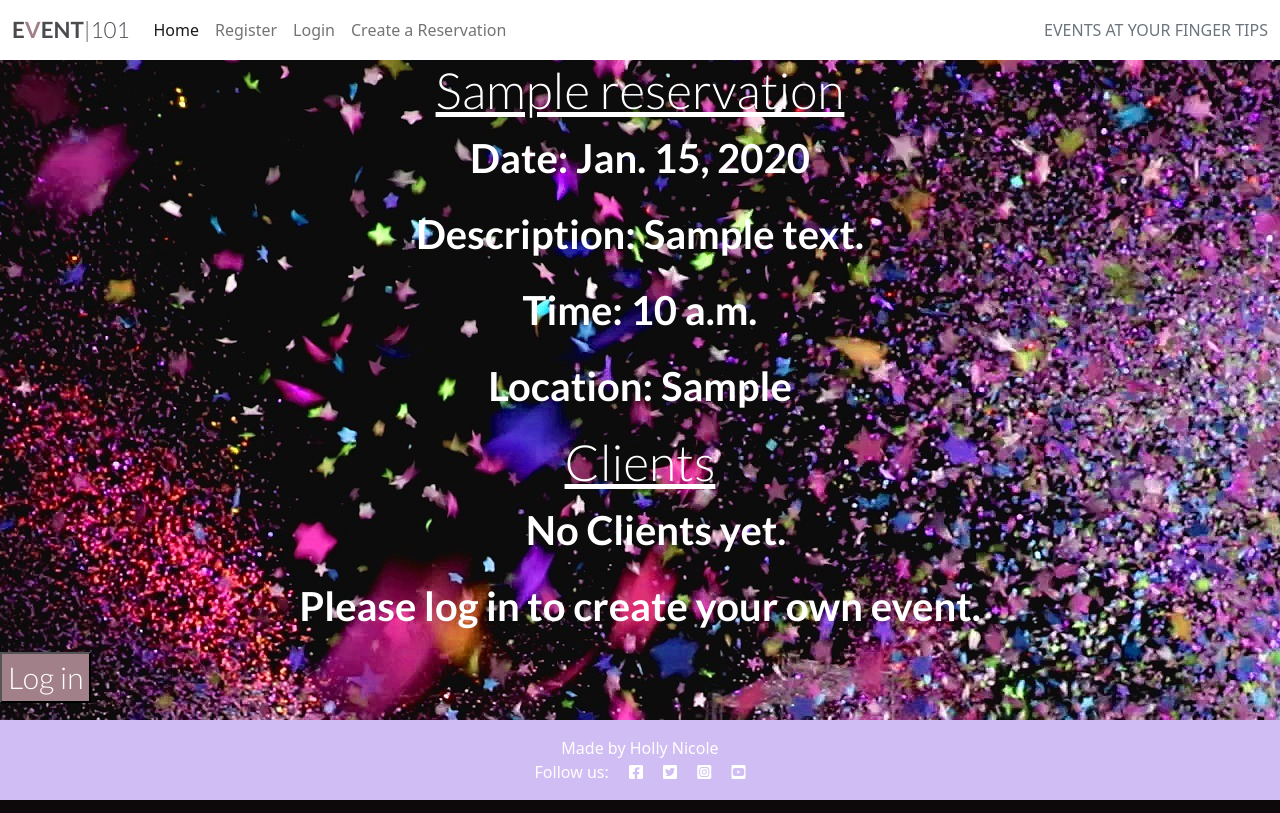
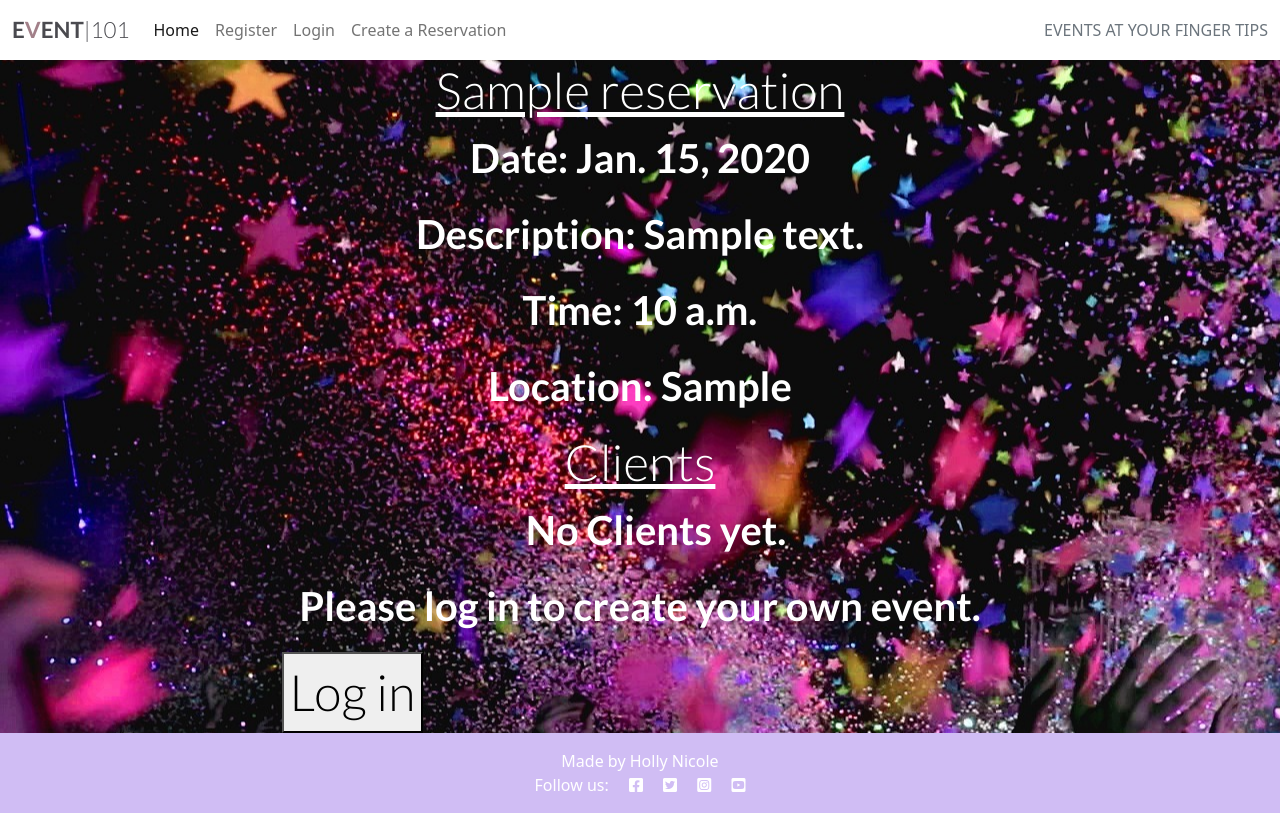
Before and after one commit to hnjw-png/DJANGOBLOG, a Django app: page /reservation/1/ in a window 1280 px wide. Run offline with Django 3.2, Linux system fonts and the light colour scheme; tables that the repository leaves empty hold one stand-in row (values such as "Sample post"); parts of the project's set-up code (start-up, migrations or seed data) failed here and were passed over.

Commit message:
add more css to buttons, background and overall look of site, to create more professonal look.

```diff
--- a/static/css/style.css
+++ b/static/css/style.css
@@ -23,7 +23,7 @@
 }
 
 .main-bg {
-    background: url(/static/media/concert.jpg) 50% 0 no-repeat fixed;
+    background: url(/static/media/concert.jpg) 0 no-repeat fixed;
 }
 
 .card {
@@ -112,7 +112,9 @@
 
 }
 
-.create {
+/*front page reservation list buttons */
+
+.button-create {
 
         font-style: normal;
         font-family: 'Lato', sans-serif;
@@ -120,23 +122,24 @@
         font-weight: 10;
         text-decoration: none;
         text-align: center;
-        margin-left: 22%;
 
+    }
+
+
+ .buttonfunny {
+
+
+        margin-left: auto;
+        margin-right: auto;
 
 
 
     }
 
-.button-create {
 
-    background-color: #a28089;
-    color: #fff;
-    text-align: center;
+/*create create button position*/
 
-}
-
-
- .buttonfunny {
+.create {
 
     font-style: normal;
     font-family: 'Lato', sans-serif;
@@ -144,13 +147,35 @@
     font-weight: 10;
     color: white;
     text-decoration: none;
+    margin-left: auto;
+    margin-right: auto;
 
 
 
 }
 
+/* reservation details three buttons*/
+.button-detail {
+
+    font-style: normal;
+    font-family: 'Lato', sans-serif;
+    font-size: 50px;
+    font-weight: 10;
+    text-decoration: none;
+    text-align: center;
+
+}
 
 
+.buttonf {
+
+    text-align: center;
+    margin-left: 22%;
+
+
+
+
+}
 .reservation {
     font-size: 40px;
     text-align: center;
@@ -214,6 +239,8 @@
     font-size: 50px;
     font-family: 'Lato', sans-serif;
     color: white;
+    font-weight: bold;
+    text-align: center;
 
 }
 
@@ -229,6 +256,33 @@ label {
 form {
 
     text-align: center;
+}
+
+
+/*home image */
+
+.eventpeople {
+
+   display: block;
+   margin-left: auto;
+   margin-right: auto;
+   width: 50%;
+   margin-top: 20px;
+}
+
+/* nav and button hover*/
+
+
+a:hover {
+    background-color: #04AA6D; /* Green */
+    color: white;
+  }
+
+button:hover {
+    background-color: #04AA6D; /* Green */
+    color: white;
+
+
 }
 
 /*media query over 768px */
@@ -254,7 +308,7 @@ form {
     .create {
 
         font-style: normal;
-        font-family: 'Dancing Script', cursive;
+        font-family: 'Lato', sans-serif;
         font-size: 55px;
         font-weight: 10;
         color: #a28089;
@@ -272,7 +326,7 @@ form {
   .register {
 
     font-style: normal;
-    font-family: 'Dancing Script', cursive;
+    font-family: 'Lato', sans-serif;
     font-size: 50px;
     font-weight: 10;
     color: #a28089;
--- a/templates/base.html
+++ b/templates/base.html
@@ -28,7 +28,7 @@
 
     <nav class="navbar navbar-expand-lg navbar-light bg-white">
         <div class="container-fluid">
-            <a class="navbar-brand" href=""><span class="brand">E<span class="red-o">V</span>ENT<span
+            <a class="navbar-brand" href="{% url 'reservation_list' %}"><span class="brand">E<span class="red-o">V</span>ENT<span
                         class="thin">|101</span></span></a>
             <button class="navbar-toggler" type="button" data-bs-toggle="collapse" data-bs-target="#navbarText"
                 aria-controls="navbarText" aria-expanded="false" aria-label="Toggle navigation">
--- a/templates/reservation_detail.html
+++ b/templates/reservation_detail.html
@@ -15,12 +15,12 @@
     </ul>
     {% if user.is_authenticated %}
         {% if user == reservation.organizer %}
-           <a class = 'buttonfunny' href="{% url 'create_reservation' %}"><button class = 'button-create' >Create Reservation</button></a>
-            <a class = 'buttonfunny' href ="{%url 'update_reservation' reservation.id %}"><button class = 'button-create'>Update Reservation</button></a>
-            <a class = 'buttonfunny' href ="{%url 'delete_reservation' reservation.id  %}"><button class = 'button-create'>Delete Reservation</button></a>
+           <a class = 'buttonf' href="{% url 'create_reservation' %}"><button class = 'button-detail' >Create Reservation</button></a>
+            <a class = 'buttonf' href ="{%url 'update_reservation' reservation.id %}"><button class = 'button-detail'>Update Reservation</button></a>
+            <a class = 'buttonf' href ="{%url 'delete_reservation' reservation.id  %}"><button class = 'button-detail'>Delete Reservation</button></a>
         {% endif %}
     {% else %}
         <p class = 'info' >Please log in to create your own event.</p>
-        <a class = 'buttonfunny' href ="{%url 'register_reservation' reservation.id  %}"><button class = "button-create">Log in</button></a>
+        <a class = 'buttonf' href ="{%url 'register_reservation' reservation.id  %}"><button class = "button-detail">Log in</button></a>
     {% endif %}
     {% endblock %}
--- a/templates/reservation_form.html
+++ b/templates/reservation_form.html
@@ -1,6 +1,7 @@
 {% extends "base.html" %}
 {% block content %}
     <h2 class = 'new_reservation'>{{ form.instance.title|default:"New Reservation" }}</h2>
+    <p class = 'info'>None detailed reservations, will be deleted by admin.</p>
     <form method="post">
         {% csrf_token %}
         {{ form.as_p }}
--- a/templates/reservation_list.html
+++ b/templates/reservation_list.html
@@ -3,12 +3,12 @@
 {% load static %}
     <div id = 'purple'><span class="brand-header">E<span class="red-o-header">V</span>ENT<span
         class="thin-header">|101</span></span></a>
-    <p class = "brand-info">Welcome! Please Log in to create, update, delete your own events. </p></div>
+    <p class = "brand-info">Welcome! Please Log in to create, update & delete your own events. </p></div>
    <p id = 'reserve_list'><p>
-   <a class = 'create' href="{% url 'create_reservation' %}"><button class = 'button-create'>Create Reservation</button></a><p class = "brand-info" >View existing events:</p>
+   <a class = 'create' href="{% url 'create_reservation' %}"><button class = 'button-create'>Create Reservation</button></a><img src="{% static '/media/people-1230872_640.jpg' %}" alt="happy_people_event" class = "eventpeople"><p class = "brand-info" >View existing events:</p>
         {% for reservation in reservations %}
             <li class ='reservation'>
-                <a class = 'buttonfunny' href="{% url 'reservation_detail' reservation.id %}"><button class = 'button-create'>{{ reservation.title }}</a></button>
+                <a class = 'buttonfunny' href="{% url 'reservation_detail' reservation.id %}"> <button class = 'button-create'>{{ reservation.title }}</button></a>
             </li>
 
         {% empty %}
```
Also changed, not shown: README.md, static/media/people-1230872_640.jpg (added). Lines whose indentation alone changed are shown as unchanged.
